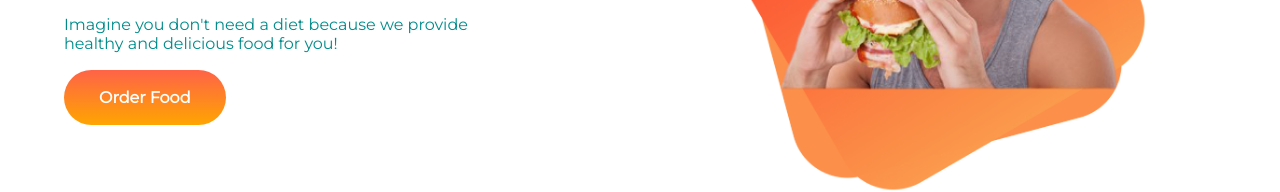
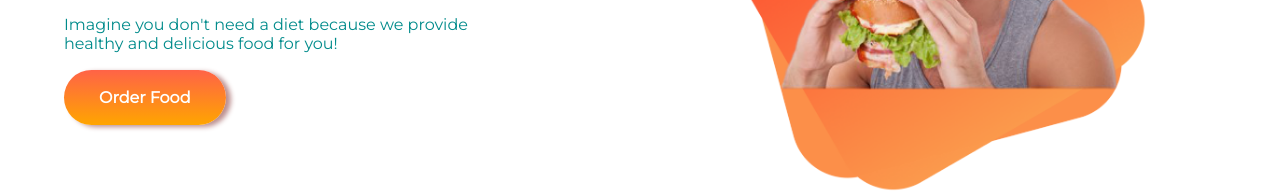
Before and after one commit to msi-soriff/Food-network, a plain HTML site: page index.html in a window 1280 px wide. Shown: the part 365-557 px from the top of the page. Drawn offline with Linux system fonts and the light colour scheme.

Commit message:
adding-button-style

```diff
--- a/style.css
+++ b/style.css
@@ -30,6 +30,7 @@ h1{
     border-radius: 60px;
     color: white;
     font-weight: 800;
+    box-shadow: 5px 2px 5px rosybrown;
 }
 #about-section{
     background-image: url(images/shapes/7.png);
```
